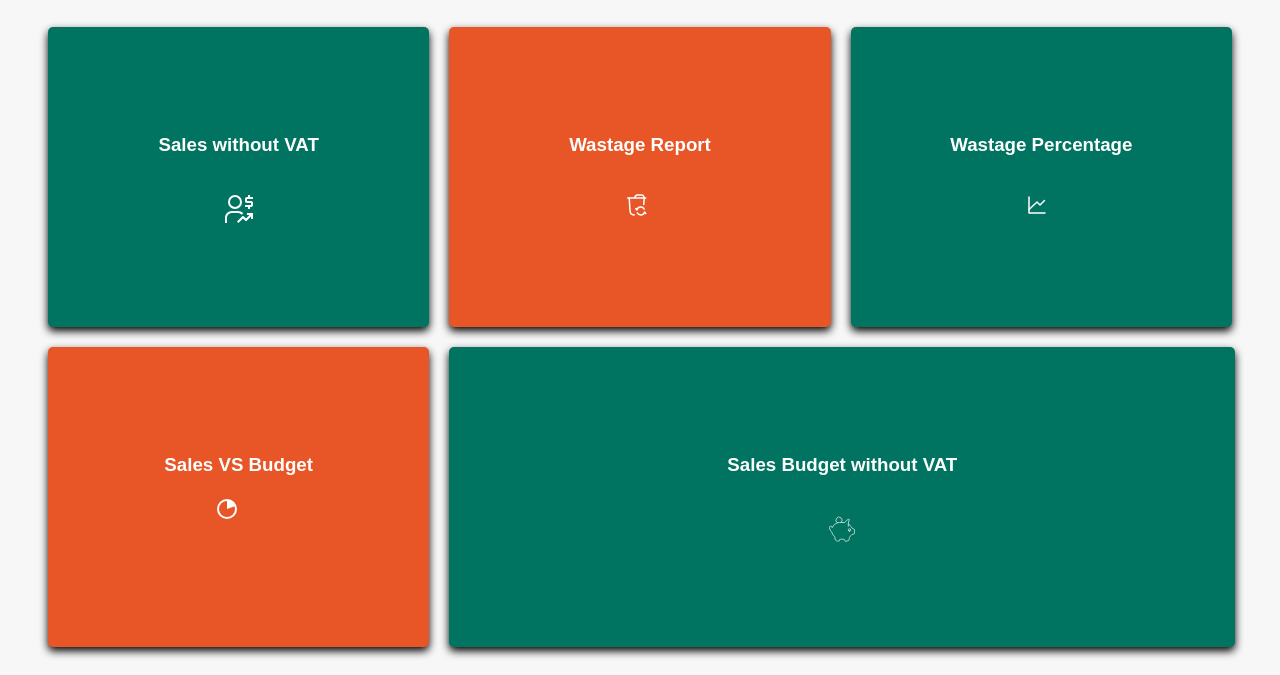
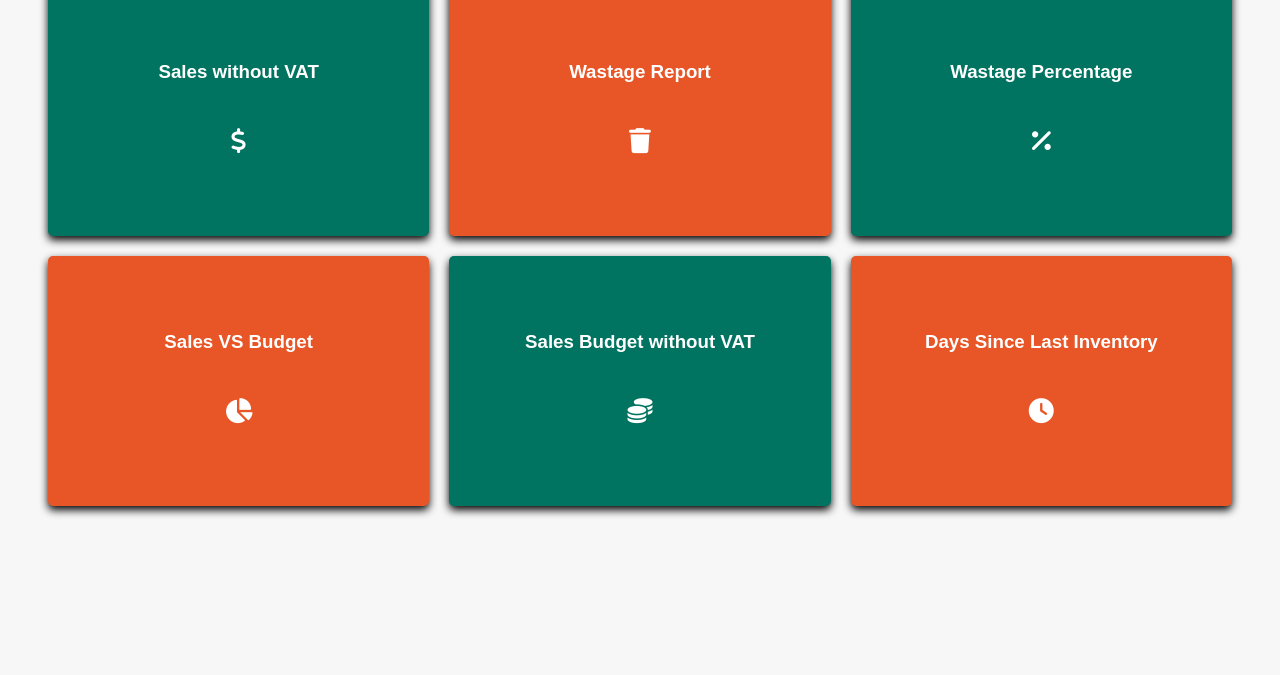
Before and after one commit to tariqbaater/InventoryApp, a website: page views/index.html in a window 1280 px wide. Shown: the part 289-964 px from the top of the page. After the commit the page ends 823 px from the top, so only its background shows below. Drawn offline with nearby package versions, Linux system fonts and the light colour scheme; files that its build step writes are made by us from their sources; no server answers; files whose address does not match are found by name.

Commit message:
added a new card for days since inventory

```diff
--- a/db.js
+++ b/db.js
@@ -19,7 +19,7 @@ export async function topProducts() {
 }
 export async function wastePercentage() {
   const rows = await pool.query(
-    "SELECT ROUND((totalwaste/totalsalesvat)*100, 2) AS `percentage`, FORMAT(ROUND(totalwaste, 2), 0) AS `totalwaste`, FORMAT(ROUND(totalsales, 2), 0) AS totalsales, FORMAT(ROUND(totalsalesvat, 2), 0) AS totalsalesvat, FORMAT(ROUND(sales, 2), 0) AS totalsalesbudget, ROUND((totalsales/Sales)*100, 0) AS `vsbudget` FROM ( SELECT ROUND(SUM(`total price`), 2) AS `totalwaste` FROM `write_off`) AS `totalwaste`, ( SELECT ROUND(SUM(`Amount`), 2) AS `totalsales` FROM `sales`) AS `totalsales`, ( SELECT ROUND(SUM(`AmountVAT`), 2) AS `totalsalesvat` FROM `sales`) AS `totalsalesvat`, ( SELECT ROUND(SUM(`Sales`), 2) AS `Sales` from `budget`) AS `salesbudget`",
+    "SELECT ROUND((totalwaste/totalsalesvat)*100, 2) AS `percentage`, FORMAT(ROUND(totalwaste, 2), 0) AS `totalwaste`, FORMAT(ROUND(totalsales, 2), 0) AS totalsales, FORMAT(ROUND(totalsalesvat, 2), 0) AS totalsalesvat, datediff(date_format(now(), '%Y-%m-%d'), date_format('2024-05-04', '%Y-%m-%d') ) as DaysSince, FORMAT(ROUND(sales, 2), 0) AS totalsalesbudget, ROUND((totalsales/Sales)*100, 0) AS `vsbudget` FROM ( SELECT ROUND(SUM(`total price`), 2) AS `totalwaste` FROM `write_off`) AS `totalwaste`, ( SELECT ROUND(SUM(`Amount`), 2) AS `totalsales` FROM `sales`) AS `totalsales`, ( SELECT ROUND(SUM(`AmountVAT`), 2) AS `totalsalesvat` FROM `sales`) AS `totalsalesvat`, ( SELECT ROUND(SUM(`Sales`), 2) AS `Sales` from `budget`) AS `salesbudget`",
   );
   return rows;
 }
--- a/public/css/style.css
+++ b/public/css/style.css
@@ -44,7 +44,9 @@ body {
 .main-title {
   display: flex;
   justify-content: center;
-  margin-top: 20px;
+  margin-top: 10px;
+  font-size: 10px;
+  font-weight: bold;
 }
 
 .main-cards {
@@ -55,14 +57,19 @@ body {
 }
 
 /* span cards styling */
+
 .card span {
   font-size: 55px;
   font-family: Verdana, Geneva, Tahoma, sans-serif;
 }
 
+.card p {
+  font-size: 25px;
+}
+
 .card {
   display: flex;
-  height: 250px;
+  height: 200px;
   flex-direction: column;
   justify-content: center;
   align-items: center;
@@ -75,27 +82,37 @@ body {
 .card:first-child {
   background-color: #007460;
   color: #fff;
+  animation: card-loader 1s ease-in-out 1;
 }
 
 .card:nth-child(2) {
   background-color: #e85526;
   color: #fff;
+  animation: card-loader 1.5s ease-in-out 1;
 }
 
 .card:nth-child(3) {
   background-color: #007460;
   color: #fff;
+  animation: card-loader 2s ease-in-out 1;
 }
 
 .card:nth-child(4) {
   background-color: #e85526;
   color: #fff;
+  animation: card-loader 2.5s ease-in-out 1;
 }
 
 .card:nth-child(5) {
   background-color: #007460;
   color: #fff;
-  width: 193%;
+  animation: card-loader 3s ease-in-out 1;
+}
+
+.card:nth-child(6) {
+  background-color: #e85526;
+  color: #fff;
+  animation: card-loader 3.5s ease-in-out 1;
 }
 
 .card-inner {
@@ -236,6 +253,27 @@ table {
   width: 100%;
 }
 
+/* *********** ANIMATIONS *********** */
+@keyframes icon-loader {
+  0% {
+    opacity: 0;
+  }
+
+  100% {
+    opacity: 1;
+  }
+}
+
+@keyframes card-loader {
+  0% {
+    opacity: 0;
+  }
+
+  100% {
+    opacity: 1;
+  }
+}
+
 @keyframes nav-loader {
   0% {
     opacity: 0;
--- a/public/js/index.mjs
+++ b/public/js/index.mjs
@@ -11,6 +11,7 @@ export const wastageDiv = document.querySelector("#wastage-report");
 export const percentageDiv = document.querySelector("#percentage-report");
 export const vsbudgetDiv = document.querySelector("#vs-budget");
 export const salesBudgetDiv = document.querySelector("#sales-budget");
+export const inventoryDayDiv = document.querySelector("#inventory-day");
 export const searchHistory = document.querySelector(".search-bar");
 export const searchDiv3 = document.querySelector(".search-bar3");
 export const searchName = document.querySelector(".search-name");
--- a/public/js/searchAllProducts.mjs
+++ b/public/js/searchAllProducts.mjs
@@ -75,17 +75,20 @@ export const dashBoard = () => {
   indexMjs.percentageDiv.innerHTML = "";
   indexMjs.vsbudgetDiv.innerHTML = "";
   indexMjs.salesBudgetDiv.innerHTML = "";
+  indexMjs.inventoryDayDiv.innerHTML = "";
   apiCallsMjs.loadWastePercentage().then((data) => {
     const totalSalesdata = data.totalsales;
     const totalWastage = data.totalwaste;
     const vsBudget = data.vsbudget + "%";
     const percentage = data.percentage + "%";
     const salesBudget = data.totalsalesbudget;
+    const inventory = data.DaysSince;
     const span = document.createElement("span");
     const span2 = document.createElement("span");
     const span3 = document.createElement("span");
     const span4 = document.createElement("span");
     const span5 = document.createElement("span");
+    const span6 = document.createElement("span");
     span.innerHTML = totalSalesdata;
     indexMjs.salesDiv.appendChild(span);
     span2.innerHTML = totalWastage;
@@ -96,6 +99,8 @@ export const dashBoard = () => {
     indexMjs.vsbudgetDiv.appendChild(span4);
     span5.innerHTML = salesBudget;
     indexMjs.salesBudgetDiv.appendChild(span5);
+    span6.innerHTML = inventory;
+    indexMjs.inventoryDayDiv.appendChild(span6);
   });
 };
 
--- a/views/index.html
+++ b/views/index.html
@@ -67,135 +67,45 @@
         <div class="card">
           <div class="card-inner">
             <h3>Sales without VAT</h3>
-            <span class="sales">
-              <svg
-                width="32"
-                height="32"
-                viewBox="0 0 32 32"
-                xmlns="http://www.w3.org/2000/svg"
-              >
-                <path
-                  fill="currentColor"
-                  d="M30 6V4h-3V2h-2v2h-1c-1.103 0-2 .898-2 2v2c0 1.103.897 2 2 2h4v2h-6v2h3v2h2v-2h1c1.103 0 2-.897 2-2v-2c0-1.102-.897-2-2-2h-4V6zm-6 14v2h2.586L23 25.586l-2.292-2.293a1 1 0 0 0-.706-.293H20a1 1 0 0 0-.706.293L14 28.586L15.414 30l4.587-4.586l2.292 2.293a1 1 0 0 0 1.414 0L28 23.414V26h2v-6zM4 30H2v-5c0-3.86 3.14-7 7-7h6c1.989 0 3.89.85 5.217 2.333l-1.49 1.334A5 5 0 0 0 15 20H9c-2.757 0-5 2.243-5 5zm8-14a7 7 0 1 0 0-14a7 7 0 0 0 0 14m0-12a5 5 0 1 1 0 10a5 5 0 0 1 0-10"
-                />
-              </svg>
-            </span>
+            <p class="icon"><i class="fa-solid fa-dollar-sign"></i></p>
             <div id="sales-report"></div>
           </div>
         </div>
         <div class="card">
           <div class="card-inner">
             <h3>Wastage Report</h3>
-            <span class="wastage">
-              <svg
-                width="32"
-                height="32"
-                viewBox="0 0 32 32"
-                xmlns="http://www.w3.org/2000/svg"
-              >
-                <g
-                  fill="none"
-                  stroke="currentColor"
-                  stroke-linecap="round"
-                  stroke-linejoin="round"
-                  stroke-width="1.5"
-                  color="currentColor"
-                >
-                  <path
-                    d="M3.75 5h5.43a2 2 0 0 0 1.664-.89l.812-1.22A2 2 0 0 1 13.32 2h4.488a2 2 0 0 1 1.898 1.368L20.25 5m1.5 0h-13"
-                  />
-                  <path
-                    d="m20.25 5l-.5 6.5M5.25 5l.605 10.536c.154 2.57.232 3.856.874 4.78c.317.458.726.843 1.2 1.133c.582.356 1.284.496 2.321.551m1.5-6.502l1.136 1.466a4 4 0 0 1 7.364-.901m1.5 4.435l-1.136-1.464a4 4 0 0 1-7.328.965"
-                  />
-                </g>
-              </svg>
-            </span>
+            <p class="icon"><i class="fa-solid fa-trash"></i></p>
             <div id="wastage-report"></div>
           </div>
         </div>
         <div class="card">
           <div class="card-inner">
             <h3>Wastage Percentage</h3>
-            <span class="percentage">
-              <svg
-                width="32"
-                height="32"
-                viewBox="0 0 32 32"
-                xmlns="http://www.w3.org/2000/svg"
-              >
-                <g
-                  fill="none"
-                  stroke="currentColor"
-                  stroke-linecap="round"
-                  stroke-linejoin="round"
-                  stroke-width="1.5"
-                >
-                  <path d="M20 20H4V4" />
-                  <path d="M4 16.5L12 9l3 3l4.5-4.5" />
-                </g>
-              </svg>
-            </span>
+            <p class="icon"><i class="fa-solid fa-percent"></i></p>
             <div id="percentage-report"></div>
           </div>
         </div>
         <div class="card">
           <div class="card-inner">
             <h3>Sales VS Budget</h3>
-            <span class="budget">
-              <svg
-                width="48"
-                height="48"
-                viewBox="0 0 48 48"
-                xmlns="http://www.w3.org/2000/svg"
-              >
-                <g
-                  fill="none"
-                  stroke="currentColor"
-                  stroke-linecap="round"
-                  stroke-linejoin="round"
-                  stroke-width="2"
-                >
-                  <path
-                    fill="currentColor"
-                    d="M12 3a9 9 0 0 1 8.497 6.025L12 12z"
-                    stroke="none"
-                  />
-                  <path d="M3 12a9 9 0 1 0 18 0a9 9 0 0 0-18 0" />
-                </g>
-              </svg>
-            </span>
+            <p class="icon"><i class="fa-solid fa-pie-chart"></i></p>
             <div id="vs-budget">
-              <!-- <span class="budget-value">210,108</span> -->
+              <!-- <p class="budget-value">210,108</p> -->
             </div>
           </div>
         </div>
         <div class="card">
           <div class="card-inner">
             <h3>Sales Budget without VAT</h3>
-            <span class="budget">
-              <svg
-                width="32"
-                height="32"
-                viewBox="0 0 48 48"
-                xmlns="http://www.w3.org/2000/svg"
-              >
-                <path
-                  fill="none"
-                  stroke="currentColor"
-                  stroke-linecap="round"
-                  stroke-linejoin="round"
-                  d="M33.41 19.83a17.6 17.6 0 0 1 1.29-9.13c.18-.36.52-.78.18-1.17s-.81-.12-1.21 0a7.78 7.78 0 0 0-4.79 4c-.27.47-.46.94-1.19.84a33.6 33.6 0 0 0-7.43-.14a13.4 13.4 0 0 0-5.32 1.46A12.88 12.88 0 0 0 9.27 22a2 2 0 0 1-.12-.41c-.28-1.3-1-2-2.13-1.83H7A1.91 1.91 0 0 0 5.36 22A6.86 6.86 0 0 0 8 27.79a1.58 1.58 0 0 1 .64.92a12 12 0 0 0 3.88 6.35a2.76 2.76 0 0 1 1 2.39c-.27 2.72.81 4.1 3.77 4.5a6 6 0 0 0 .69.12c2 .41 1.78.4 2.15-1.42c.25-1.22.74-1.58 2-1.39a17.6 17.6 0 0 0 3.08.15c2.47 0 2.48 0 3.15 2.31c.12.42.21.88.8.77a15.4 15.4 0 0 0 4-.93a2.55 2.55 0 0 0 1.73-2.31c-.21-2.13.48-3 1.76-4.59c.18-.21.56-.58.77-.88a4.42 4.42 0 0 1 3.52-2.06c1.21-.06 1.75-.43 1.75-1.82v-4.2a1.66 1.66 0 0 0-1.46-1.82a4.24 4.24 0 0 1-3.09-2.54a12.23 12.23 0 0 0-4.72-5m1.63 10.86a1.79 1.79 0 0 1-1.68-1.89v0a1.76 1.76 0 0 1 1.85-1.66h0a1.79 1.79 0 1 1-.2 3.57Z"
-                />
-                <path
-                  fill="none"
-                  stroke="currentColor"
-                  stroke-linecap="round"
-                  stroke-linejoin="round"
-                  d="M16.94 14.82A4.7 4.7 0 1 1 23 14"
-                />
-              </svg>
-            </span>
+            <p class="icon"><i class="fa-solid fa-coins"></i></p>
             <div id="sales-budget"></div>
+          </div>
+        </div>
+        <div class="card">
+          <div class="card-inner">
+            <h3>Days Since Last Inventory</h3>
+            <p class="icon"><i class="fa-solid fa-clock"></i></p>
+            <div id="inventory-day"></div>
           </div>
         </div>
       </div>
```
Also changed, not shown: 1 other file.
